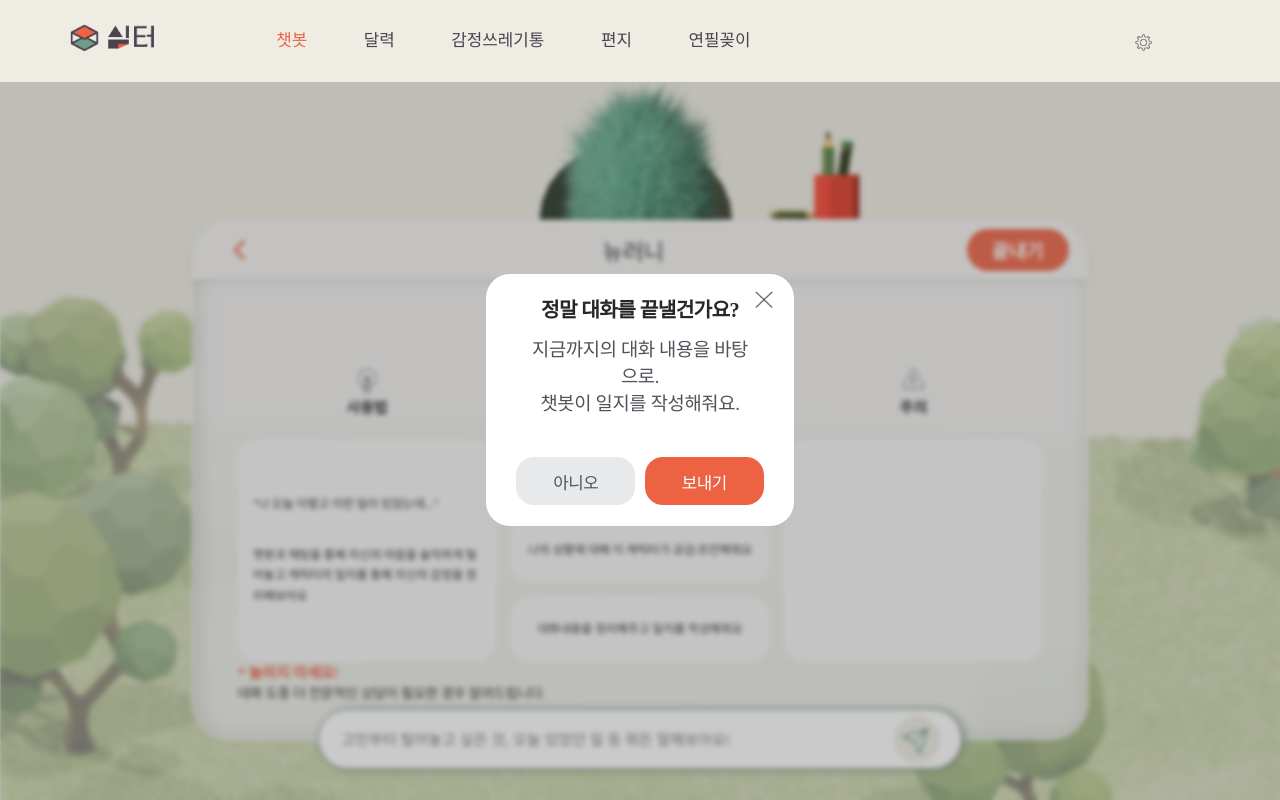
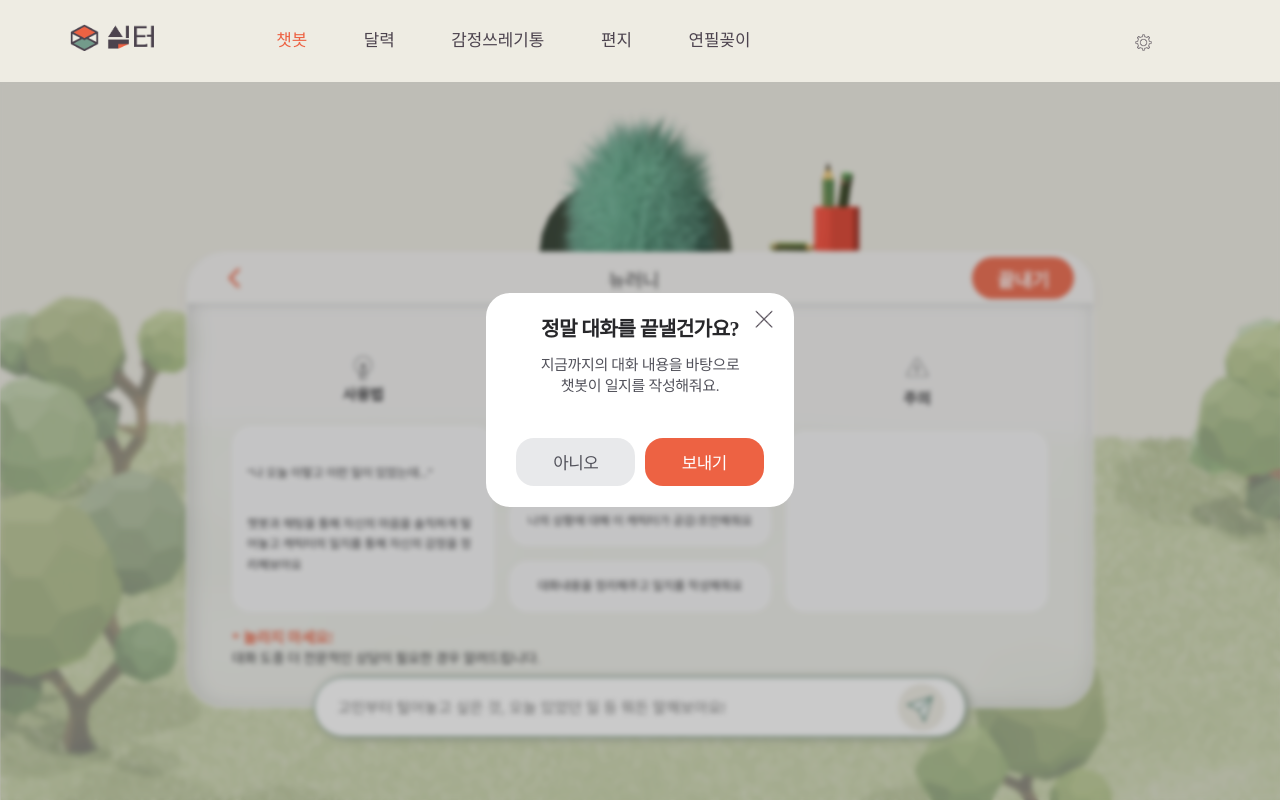
Before and after one commit to git1uv/client, a React (Create React App) app: page /chatbot in a window 1280 px wide. Both pictures are taken after a click on the button "끝내기". Built offline with nearby package versions, Linux system fonts and the light colour scheme.

Commit message:
design: 챗봇 설명 구조 조정

```diff
--- a/src/components/Chatbot/ChatbotBox/ChatbotBox.style.js
+++ b/src/components/Chatbot/ChatbotBox/ChatbotBox.style.js
@@ -2,7 +2,7 @@ import styled from "styled-components"
 import theme from '../../../constants/theme'; // theme 파일의 경로
 import sendBtn from '../../../assets/chatbot/chatStart/sendBtn.png'
 
-const { ALIGN } = theme;
+const { ALIGN, RESPONSIVE_SIZE } = theme;
 
 export const Container = styled.div`
     display: flex;
@@ -17,19 +17,23 @@ export const Container = styled.div`
 export const Title = styled.div`
     ${ALIGN.ROW_CENTER};
     width: 100%;
-    height: 10%;
+    height: 1%;
 
     h1 {
         margin: 0 0 2rem 0;
         color: #27272A;
         font-family: SeoulHangang;
         font-size: 1.5rem;
+        @media (max-width: 1440px) {
+            font-size: 1.25rem;
+        }
         font-weight: 400;
         line-height: normal;
         letter-spacing: -0.015rem;
     }
 `
 export const Warning = styled.div`
+    margin-top: 1rem;
     h3 {
         margin: 0;
         color: #ED6243;
--- a/src/components/Chatbot/ChatbotInfo/ChatbotInfo.style.js
+++ b/src/components/Chatbot/ChatbotInfo/ChatbotInfo.style.js
@@ -29,12 +29,11 @@ export const IconBox = styled.div`
     padding: 3% 0;
     img {
         width: ${({ id }) => id === 'howto' ? '1.8rem' : id === 'func' ? '2.2rem' : '2.8rem'};
-        height: 2.4rem;
+        height: auto;
         object-fit: cover;
 
         @media (max-width: 1440px) {
             width: ${({ id }) => id === 'howto' ? '1.2rem' : id === 'func' ? '1.7rem' : '1.9rem'};
-            height: 1.6rem;
         }
     }
 
--- a/src/components/Modal/Chatbot/FirstModal.jsx
+++ b/src/components/Modal/Chatbot/FirstModal.jsx
@@ -12,8 +12,8 @@ const FirstModal = ({ isVisible, onClose, onConfirm, name, content }) => {
       <M.LogoutModal>
         <M.ModalCloseButton onClick={onClose}><img src={x} alt='x' /></M.ModalCloseButton>
         <M.LogoutModalTitle>정말 대화를 끝낼건가요?</M.LogoutModalTitle>
-        <p className='sub'>지금까지의 대화 내용을 바탕으로.</p>
-        <p className='sub'>챗봇이 일지를 작성해줘요.</p>
+        <p className='sub' style={{fontSize:'1rem'}}>지금까지의 대화 내용을 바탕으로</p>
+        <p className='sub' style={{fontSize:'1rem'}}>챗봇이 일지를 작성해줘요.</p>
         <br />
         <M.ModalActions>
           <M.CancelButton onClick={onClose}>아니오</M.CancelButton>
--- a/src/routes/Chatbot/Chatbot.style.js
+++ b/src/routes/Chatbot/Chatbot.style.js
@@ -4,7 +4,7 @@ import sendBtn from '../../assets/chatbot/chatStart/sendBtn.png'
 import { IoIosArrowBack } from "react-icons/io";
 import theme from '../../constants/theme'; // theme 파일의 경로
 
-const { ALIGN } = theme;
+const { ALIGN, RESPONSIVE_SIZE } = theme;
 
 export const App = styled.div`
     ${ALIGN.COLUMN_CENTER};
@@ -69,9 +69,17 @@ export const Chair = styled.img`
 export const Bottom = styled.div`
     ${ALIGN.COLUMN_CENTER};
 
-    width: 70%;
-    min-width: 500px;
-    height: 65vh;
+    width: 80.5625rem;
+    height: 43.41075rem;
+
+    @media (max-width: 1440px) {
+        width: 60.5625rem;
+        height: 30.41075rem;
+    }
+    @media (max-width: ${RESPONSIVE_SIZE.MOBILE}) {
+        width: 30rem;
+        height: 50rem;
+    }
 
     border-radius: 2.5rem;
     border: 1px solid #FFF;
@@ -98,6 +106,9 @@ export const Header = styled.div`
         color: #27272A;
         font-family: SeoulHangang;
         font-size: 1.5rem;
+        @media (max-width: 1440px) {
+            font-size: 1.25rem;
+        }
         font-weight: 400;
         line-height: normal;
         letter-spacing: -0.015rem;
```
